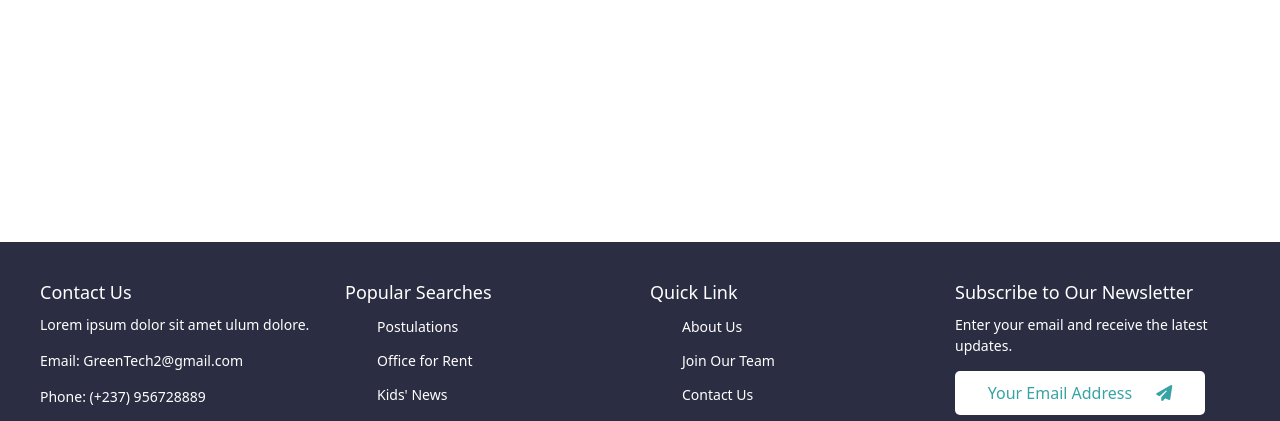
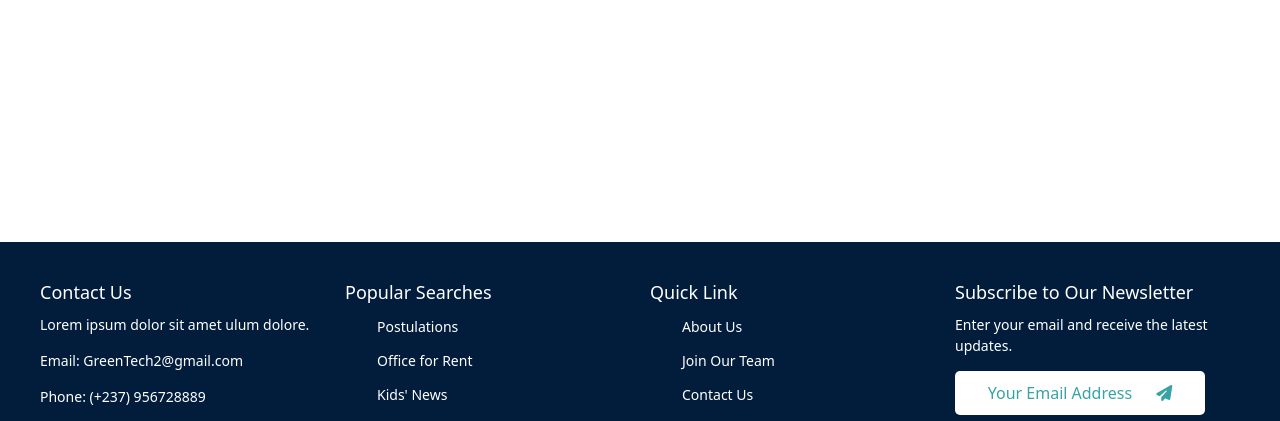
Before and after one commit to Borislegangster/ProjetBrief1, a website: page index.html in a window 1280 px wide. Shown: the part 114-535 px from the top of the page. Drawn offline with nearby package versions, Linux system fonts and the light colour scheme.

Commit message:
background du footer

```diff
--- a/src/headfoot.css
+++ b/src/headfoot.css
@@ -47,7 +47,7 @@ header{
 
 /* Footer */
 footer {
-    background-color: #2b2d42;
+    background-color: #021D3C;
     color: #ffffff;
     padding: 40px 20px;
     margin-top: 20%;
```
